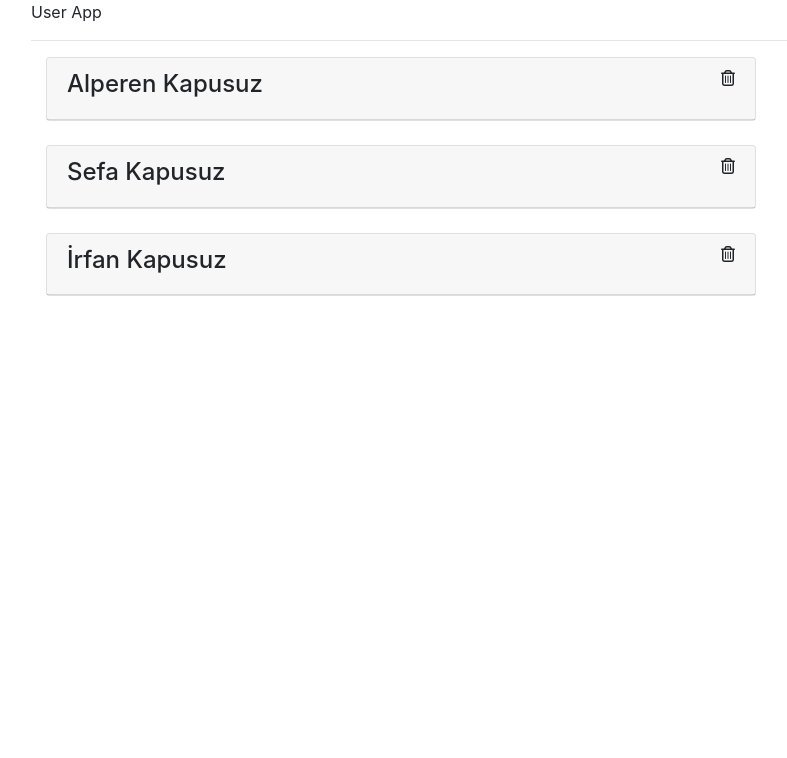
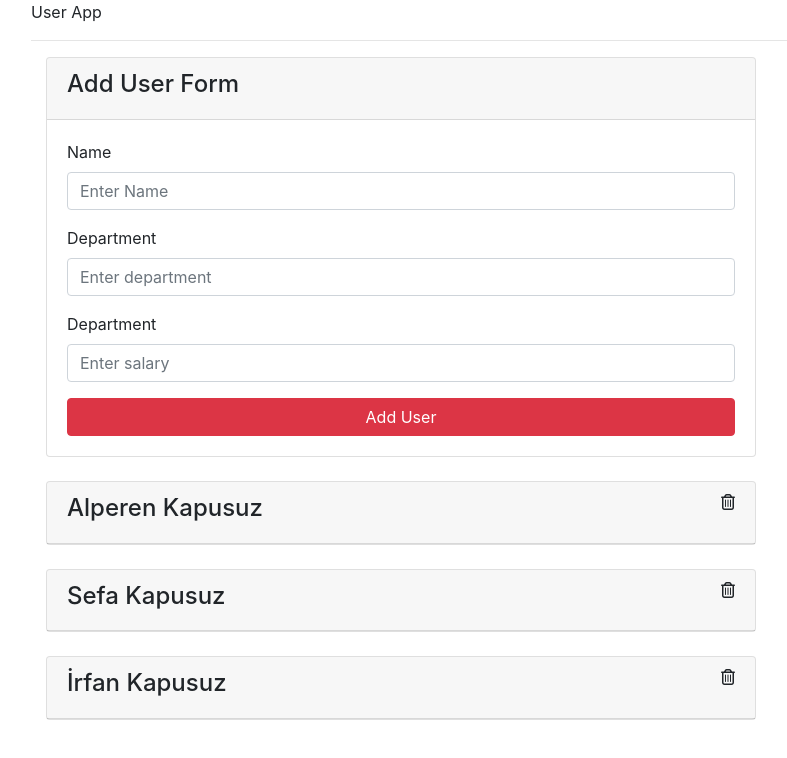
Before and after one commit to alperenkapusuz/React-tutorial, a React (Create React App) app: page / in a window 1280 px wide. Shown: the top 758 px of the page, without its empty margins (54-841 px from the left). Built offline with nearby package versions, Linux system fonts and the light colour scheme.

Commit message:
form uygulaması

```diff
--- a/src/App.js
+++ b/src/App.js
@@ -2,6 +2,7 @@ import React, { Component } from "react";
 import "./App.css";
 import Users from "./components/Users";
 import Navbar from "./components/Navbar";
+import AddUser from "./components/AddUser";
 
 class App extends Component {
   // state = {
@@ -32,6 +33,7 @@ class App extends Component {
       <div className="container">
         <Navbar title="User App" />
         <hr />
+        <AddUser/>
         <Users />
       </div>
     );
--- /dev/null
+++ b/src/components/AddUser.js
@@ -0,0 +1,52 @@
+import React, { Component } from "react";
+
+class AddUser extends Component {
+  render() {
+    return (
+      <div className="col-md-8 mb-4">
+        <div className="card">
+          <div className="card-header">
+            <h4>Add User Form</h4>
+          </div>
+          <div className="card-body">
+            <form action="">
+              <div className="form-group">
+                <label htmlFor="name">Name</label>
+                <input
+                  type="text"
+                  name="name"
+                  id="id"
+                  placeholder="Enter Name"
+                  class="form-control"
+                />
+              </div>
+              <div className="form-group">
+                <label htmlFor="department">Department</label>
+                <input
+                  type="text"
+                  name="department"
+                  id="department"
+                  placeholder="Enter department"
+                  class="form-control"
+                />
+              </div>
+              <div className="form-group">
+                <label htmlFor="salary">Department</label>
+                <input
+                  type="text"
+                  name="salary"
+                  id="salary"
+                  placeholder="Enter salary"
+                  class="form-control"
+                />
+              </div>
+              <button class='btn btn-danger btn-block' type="submit">Add User</button>
+            </form>
+          </div>
+        </div>
+      </div>
+    );
+  }
+}
+
+export default AddUser;
--- a/src/components/User.js
+++ b/src/components/User.js
@@ -32,7 +32,7 @@ class User extends Component {
   };
 
   onDeleteUser = (dispatch, e) => {
-    const  id  = this.props;
+    const {id} = this.props;
     //Consumer Dispatch
     dispatch({ type: "DELETE_USER", payload: id });
   };
--- a/src/context.js
+++ b/src/context.js
@@ -44,11 +44,13 @@ export class UserProvider extends Component {
       this.setState((state) => reducer(state, action));
     },
   };
+
   render() {
     return (
       <UserContext.Provider value={this.state}>
         {this.props.children}
       </UserContext.Provider>
+
     );
   }
 }
```
